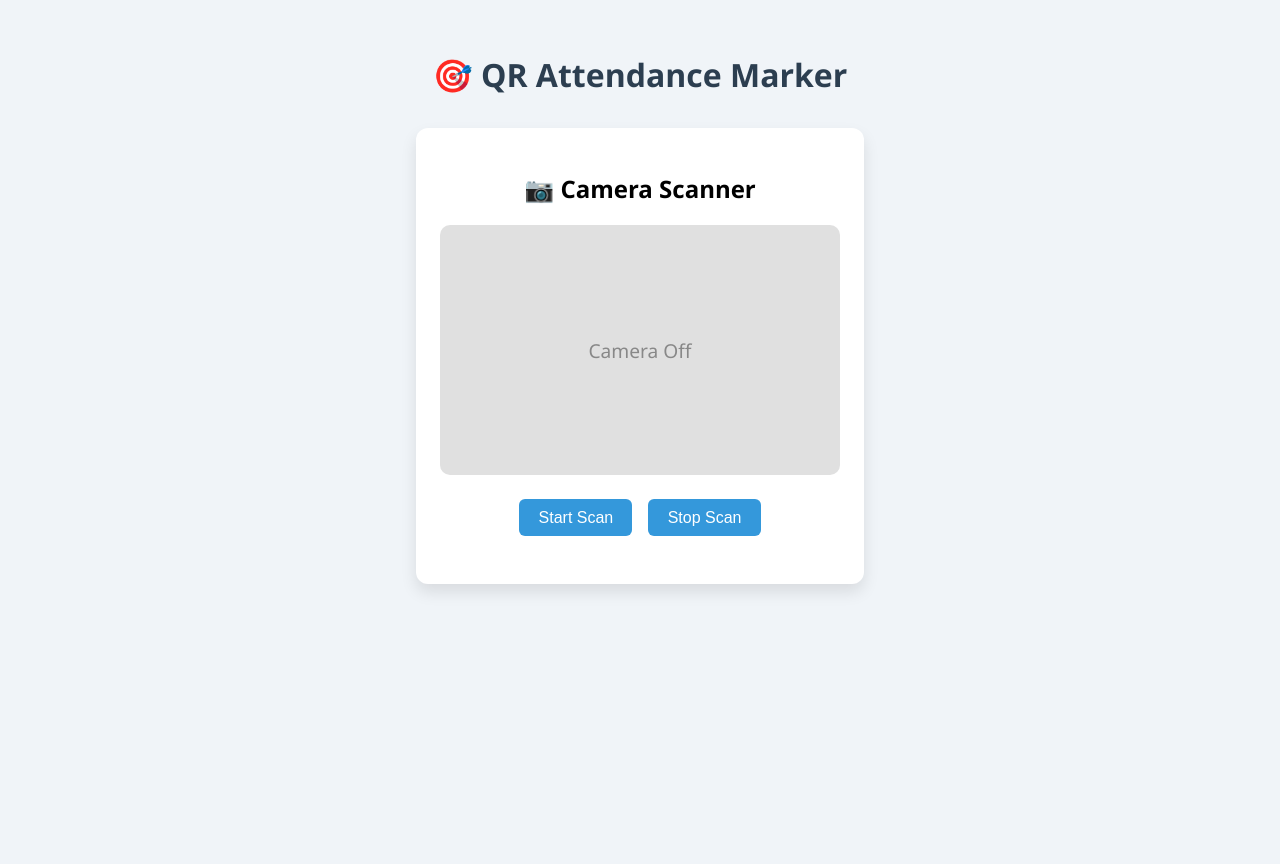
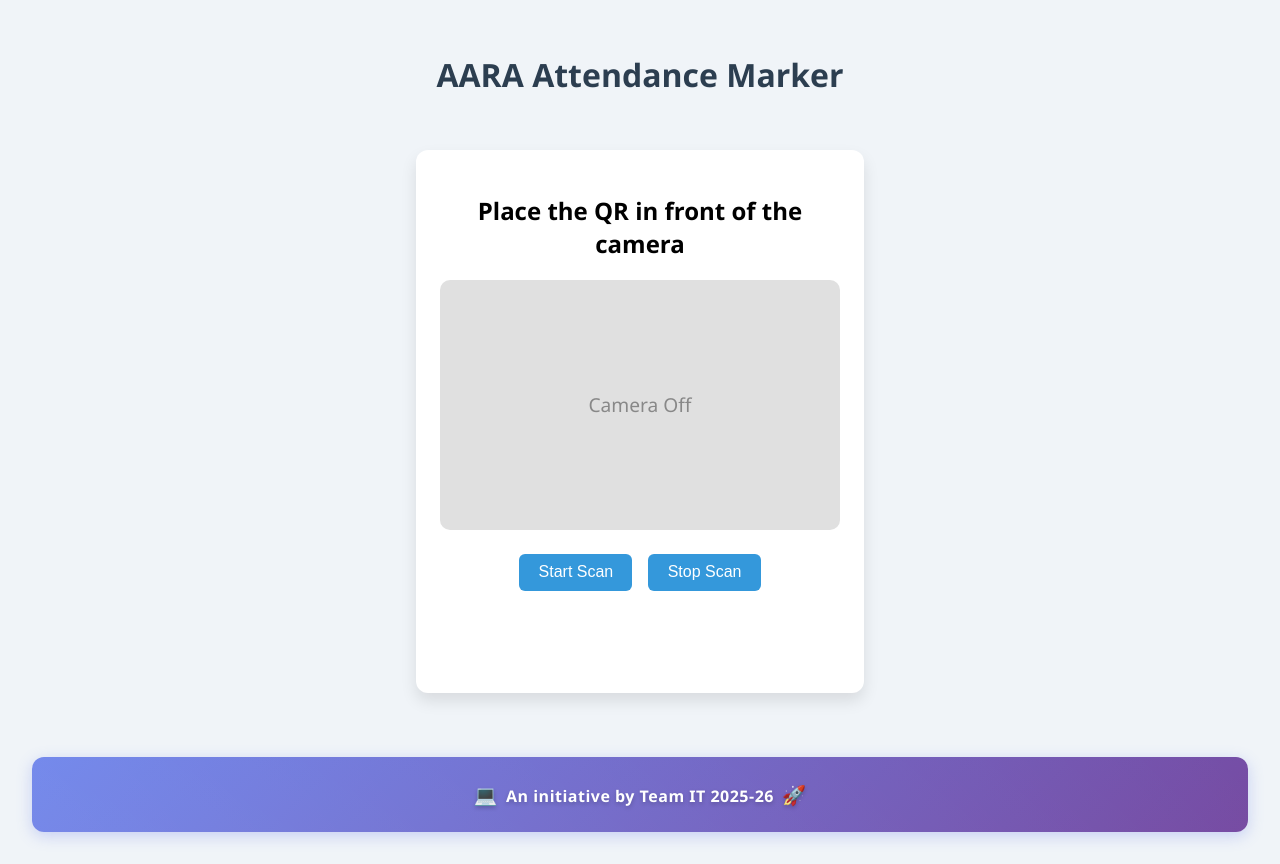
Before and after one commit to AkashP12/attendance-marker, a React (Vite) app in the folder qr-attendance-client/: page / in a window 1280 px wide. Before the commit the page ends 800 px from the top, so only its background shows below. Built offline with nearby package versions, Linux system fonts and the light colour scheme.

Commit message:
changes by ayush

```diff
--- a/qr-attendance-client/src/App.css
+++ b/qr-attendance-client/src/App.css
@@ -4,11 +4,15 @@ body {
   margin: 0;
   font-family: 'Segoe UI', Tahoma, Geneva, Verdana, sans-serif;
   background: #f0f4f8;
+  min-height: 100vh;
 }
 
 .container {
   text-align: center;
   padding: 2rem;
+  min-height: 100vh;
+  display: flex;
+  flex-direction: column;
 }
 
 h1 {
@@ -22,6 +26,7 @@ h1 {
   padding: 1.5rem;
   border-radius: 12px;
   box-shadow: 0 8px 16px rgba(0,0,0,0.1);
+  flex: 1;
 }
 
 .camera-placeholder {
@@ -60,3 +65,48 @@ h1 {
 .scan-status.success {
   color: #27ae60; /* green */
 }
+
+.footer {
+  margin-top: auto;
+  padding: 1.5rem;
+  background: linear-gradient(135deg, #667eea 0%, #764ba2 100%);
+  color: white;
+  border-radius: 12px;
+  margin-top: 2rem;
+  box-shadow: 0 4px 15px rgba(102, 126, 234, 0.3);
+  position: relative;
+  overflow: hidden;
+}
+
+.footer::before {
+  content: '';
+  position: absolute;
+  top: 0;
+  left: 0;
+  right: 0;
+  bottom: 0;
+  background: linear-gradient(45deg, rgba(255,255,255,0.1) 0%, rgba(255,255,255,0) 100%);
+  pointer-events: none;
+}
+
+.footer p {
+  margin: 0;
+  font-size: 1rem;
+  font-weight: 600;
+  letter-spacing: 0.5px;
+  text-shadow: 0 2px 4px rgba(0,0,0,0.2);
+  position: relative;
+  z-index: 1;
+}
+
+.footer p::before {
+  content: '💻';
+  margin-right: 8px;
+  font-size: 1.2rem;
+}
+
+.footer p::after {
+  content: '🚀';
+  margin-left: 8px;
+  font-size: 1.2rem;
+}
--- a/qr-attendance-client/src/App.jsx
+++ b/qr-attendance-client/src/App.jsx
@@ -35,10 +35,10 @@ function App() {
 
   return (
     <div className="container">
-      <h1>🎯 QR Attendance Marker</h1>
+      <h1>AARA Attendance Marker</h1>
 
       <div className="card">
-        <h2>📷 Camera Scanner</h2>
+        <h2>Place the QR in front of the camera</h2>
 
         {scanning ? (
           <QrScanner
@@ -62,6 +62,10 @@ function App() {
 
         <p className={`scan-status ${scanResult.includes('❌') ? 'error' : ''}`}>{scanResult}</p>
       </div>
+
+      <footer className="footer">
+        <p>An initiative by Team IT 2025-26</p>
+      </footer>
     </div>
   );
 }
```
